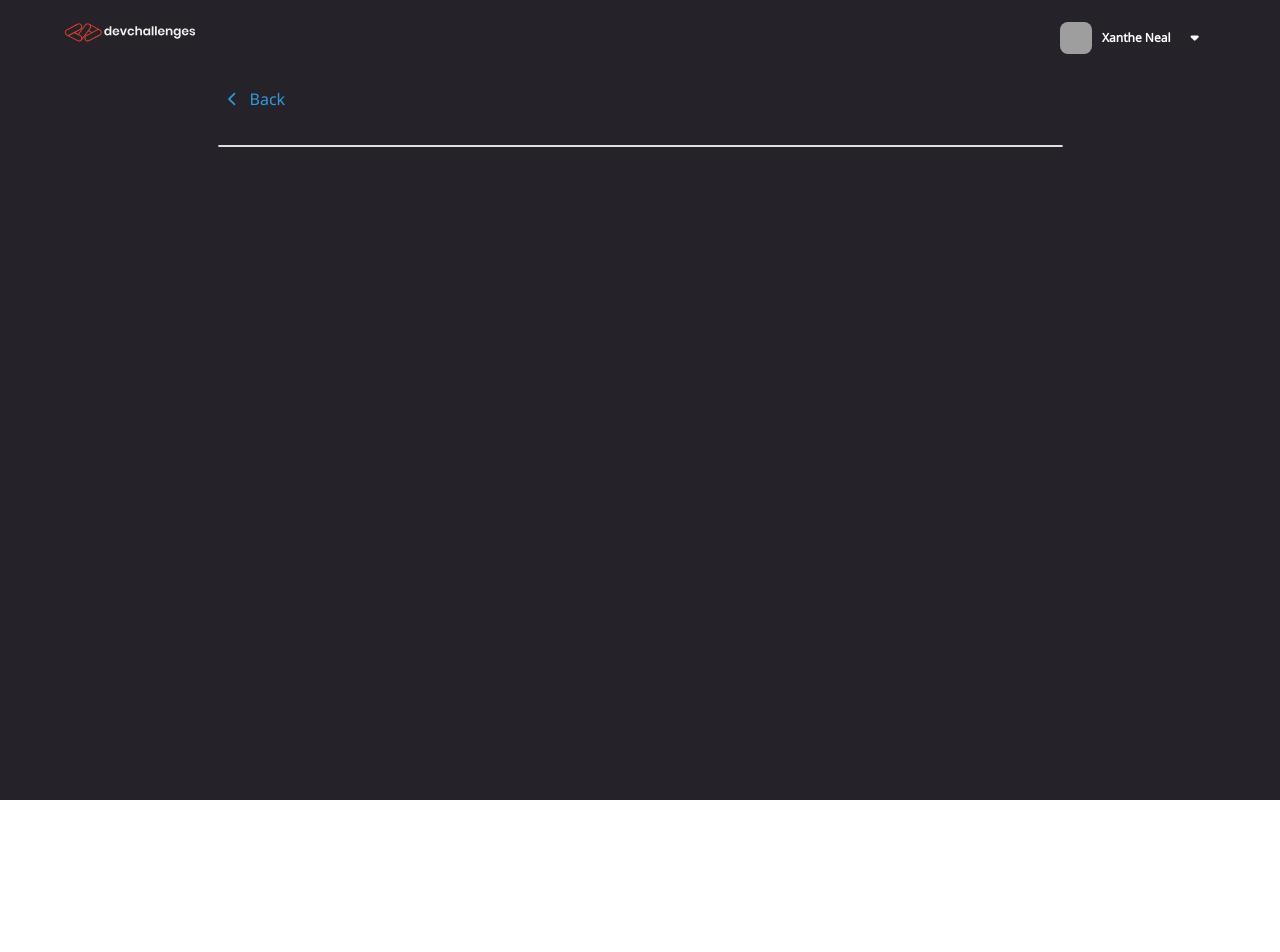
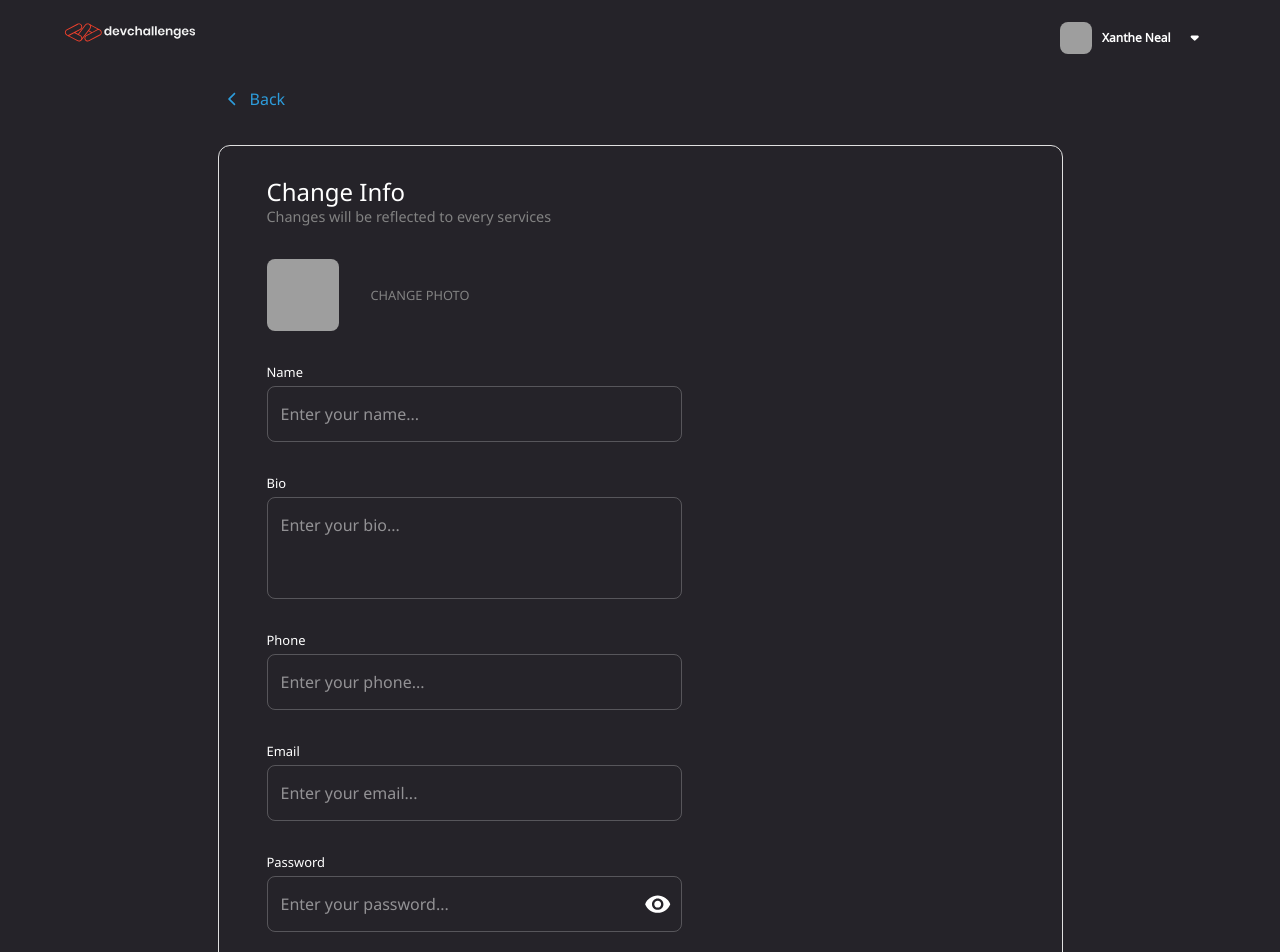
Before and after one commit to david-dkp/AuthenticationApp, a Next.js app: page /edit in a window 1280 px wide. Shown: the top 952 px of the page. Before the commit the page ends 800 px from the top, so only its background shows below. Built offline with nearby package versions, Linux system fonts and the light colour scheme; no server answers; grey boxes are pictures that could not be loaded.

Commit message:
feat: add EditProfile screen, need to send data to server

```diff
--- a/components/NavBar.js
+++ b/components/NavBar.js
@@ -10,7 +10,7 @@ function Navbar() {
     return <AppBar elevation={0} sx={{
         backgroundColor: "background.default",
         boxShadow: "none"
-    }} position={"sticky"}>
+    }} position={"relative"}>
         <Container maxWidth={"lg"}>
             <Toolbar sx={{justifyContent: "space-between"}} disableGutters>
                 <img src={devChallengesImage.src} alt={"DevChallenges"}/>
--- a/pages/edit/index.js
+++ b/pages/edit/index.js
@@ -1,14 +1,107 @@
 import HomeLayout from "../../components/HomeLayout";
-import {Box, Button, Stack} from "@mui/material";
-import {ArrowBackIosRounded} from "@mui/icons-material";
+import {Box, Button, FormControl, IconButton, InputAdornment, Stack, TextField, Typography} from "@mui/material";
+import {
+    ArrowBackIosRounded,
+    PhotoCameraRounded,
+    VisibilityOff,
+    VisibilityOffRounded,
+    VisibilityRounded
+} from "@mui/icons-material";
+import {useEffect, useState} from "react";
 
-function EditProfile() {
+const ChangeInfoHeader = () => {
     return (
         <Box sx={{
-            width: "100vw", minHeight: "calc(90vh - 64px)", display: "flex", justifyContent: "center",
+            width: "100%",
+            display: "flex",
+        }}>
+            <Box>
+                <Typography sx={{fontSize: "1.5em"}} variant={"h2"}>Change Info</Typography>
+                <Typography sx={{fontSize: "0.9em", color: "#828282"}} variant={"body2"}>
+                    Changes will be reflected to every services
+                </Typography>
+            </Box>
+        </Box>
+    )
+}
+
+const ChangePhoto = ({photoUrl, onFileSelected}) => {
+
+    const handlePhotoImageChange = (e) => {
+        onFileSelected(e.target.files[0])
+    }
+
+    return (
+        <Button sx={{color: "white", padding: 0}} component={"label"}>
+            <Box sx={{
+                height: "72px",
+                borderRadius: "8px",
+                overflow: "hidden",
+                width: "72px",
+                position: "relative",
+                cursor: "pointer",
+                justifyContent: "center",
+                alignItems: "center"
+            }}>
+                <img style={{objectFit: "cover", width: "100%", height: "100%"}} src={photoUrl}
+                     alt={"Profile Picture"}
+                />
+                <Box sx={{
+                    opacity: 0,
+                    position: "absolute",
+                    left: 0,
+                    top: 0,
+                    right: 0,
+                    bottom: 0,
+                    backgroundColor: "rgba(0, 0, 0, 0.2)",
+                    display: "flex",
+                    justifyContent: "center",
+                    alignItems: "center",
+                    transition: "all 0.25s ease",
+
+                    "&:hover": {
+                        opacity: 1,
+                    }
+                }}>
+                    <PhotoCameraRounded/>
+                </Box>
+            </Box>
+            <input
+                name={"photoFile"}
+                accept={"image/*"}
+                type="file"
+                hidden
+                onChange={handlePhotoImageChange}
+            />
+        </Button>
+    )
+}
+
+function EditProfile({user}) {
+    const [photoUrl, setPhotoUrl] = useState(user.photoUrl)
+    const [photoFileSelected, setPhotoFileSelected] = useState()
+    const [showPassword, setShowPassword] = useState(false)
+
+    const onFileSelected = (file) => {
+        setPhotoFileSelected(file)
+    }
+
+    useEffect(() => {
+        if (!photoFileSelected) {
+            return
+        }
+
+        const objectUrl = URL.createObjectURL(photoFileSelected)
+        setPhotoUrl(objectUrl)
+
+        return () => URL.revokeObjectURL(objectUrl)
+    }, [photoFileSelected])
+
+    return (
+        <Box sx={{
+            maxWidth: "100vw", minHeight: "calc(90vh - 64px)", display: "flex", justifyContent: "center",
             backgroundColor: "background.default",
-            color: "text.primary"
-
+            color: "text.primary",
         }}>
 
             <Box sx={{
@@ -37,15 +130,96 @@ function EditProfile() {
                     flexDirection: "column",
                     width: "100%",
                     border: "1px solid #E0E0E0",
+                    padding: "2em clamp(10px, 4vw, 3em)",
                     borderRadius: "12px",
                     background: "#E0E0E0",
-                    gap: "1px"
+                    gap: "2em",
+                    backgroundColor: "background.default"
                 }}>
+                    <ChangeInfoHeader/>
+                    <FormControl
+                        onSubmit={e => console.log(e)}
+                        sx={{
+                        maxWidth: "415px",
+                        gap: "2em",
+                        display: "flex",
+                        flexDirection: "column",
+                        "label": {
+                            fontSize: "0.81em"
+                        }
+                    }}
+                    >
+                        <Stack alignItems={"center"} flexDirection={"row"}>
+                            <ChangePhoto photoUrl={photoUrl} onFileSelected={onFileSelected}/>
+                            <Typography sx={{
+                                ml: "2rem",
+                                color: "#828282",
+                                textTransform: "uppercase",
+                                fontSize: "0.8em"
+                            }} variant={"h2"}>change photo</Typography>
+                        </Stack>
 
+                        <Stack gap={"5px"}>
+                            <label htmlFor="edit-profile-name-input">Name</label>
+                            <TextField name={"name"} InputProps={{sx: { fontSize: "1em"}}} sx={{fontSize: "1em"}} placeholder={"Enter your name..."} id="edit-profile-name-input" variant="outlined"/>
+                        </Stack>
+
+                        <Stack gap={"5px"}>
+                            <label htmlFor="edit-profile-bio-input">Bio</label>
+                            <TextField name={"bio"} InputProps={{sx: { fontSize: "1em"}}} sx={{fontSize: "1em"}} placeholder={"Enter your bio..."} minRows={3} type={"text"} multiline id="edit-profile-bio-input" variant="outlined"/>
+                        </Stack>
+
+                        <Stack gap={"5px"}>
+                            <label htmlFor="edit-profile-phone-input">Phone</label>
+                            <TextField name={"phone"} InputProps={{sx: { fontSize: "1em"}}} sx={{fontSize: "1em"}} type={"tel"} placeholder={"Enter your phone..."} id="edit-profile-phone-input" variant="outlined"/>
+                        </Stack>
+
+                        <Stack gap={"5px"}>
+                            <label htmlFor="edit-profile-email-input">Email</label>
+                            <TextField name={"email"} InputProps={{sx: { fontSize: "1em"}}} sx={{fontSize: "1em"}} type={"email"}  placeholder={"Enter your email..."} id="edit-profile-email-input" variant="outlined"/>
+                        </Stack>
+
+                        <Stack gap={"5px"}>
+                            <label htmlFor="edit-profile-password-input">Password</label>
+                            <TextField name={"password"} InputProps={{
+                                sx: {fontSize: "1em"},
+                                endAdornment: <InputAdornment position={"end"}>
+                                    <IconButton
+                                        aria-label={"toggle password visibility"}
+                                        onClick={() => setShowPassword(!showPassword)}
+                                        onMouseDown={e => e.preventDefault()}
+                                        edge={"end"}
+                                        >
+                                        {showPassword ? <VisibilityOffRounded/> : <VisibilityRounded />}
+                                    </IconButton>
+                                </InputAdornment>
+                            }} sx={{fontSize: "1em"}} type={showPassword ? "text" : "password"} placeholder={"Enter your password..."} id="edit-profile-password-input" variant="outlined"/>
+                        </Stack>
+
+                        <Button sx={{paddingInline: "1.5em", alignSelf: "start"}} variant={"contained"} type={"submit"}>
+                            Save
+                        </Button>
+
+                    </FormControl>
                 </Box>
             </Box>
         </Box>
     )
+}
+
+export function getStaticProps(context) {
+    return {
+        props: {
+            user: {
+                name: "Barry Allen",
+                bio: "This is the user's biographie",
+                photoUrl: "https://i.pravatar.cc/150?img=36",
+                phone: "0879456987",
+                email: "some.email@email.email",
+                passwordLength: 5,
+            }
+        }
+    }
 }
 
 EditProfile.getLayout = (page) => (
--- a/pages/index.js
+++ b/pages/index.js
@@ -4,7 +4,6 @@ import HomeLayout from "../components/HomeLayout";
 import Footer from "../components/Footer";
 
 const ProfileHeader = () => {
-
     return (
         <Box sx={{
             width: "100%",
```
